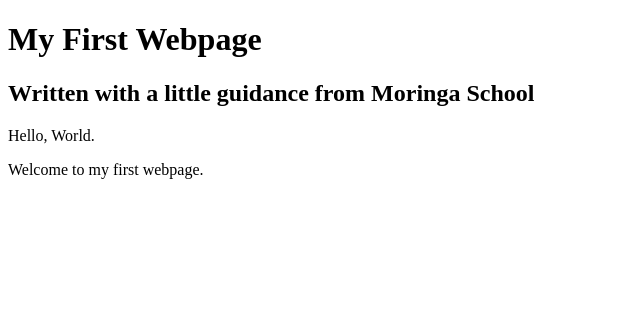
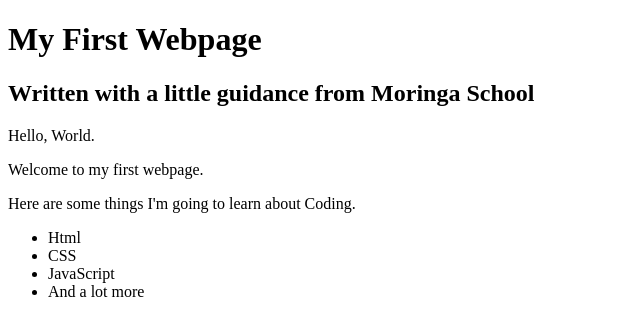
Before and after one commit to michayla/my-first-webpage, a plain HTML site: page my-first-website.html in a window 1280 px wide. Shown: the whole page, without its empty margins (0-640 px from the left). Drawn offline with Linux system fonts and the light colour scheme.

Commit message:
add list elements

```diff
--- a/my-first-website.html
+++ b/my-first-website.html
@@ -8,5 +8,13 @@
     <h2>Written with a little guidance from Moringa School</h2>
     <p>Hello, World.</p>
     <p>Welcome to my first webpage.</p>
+
+    <p>Here are some things I'm going to learn about Coding.</p>
+    <ul>
+      <li>Html</li>
+      <li>CSS</li>
+      <li>JavaScript</li>
+      <li>And a lot more</li>
+    </ul>
   </body>
 </html>
```
